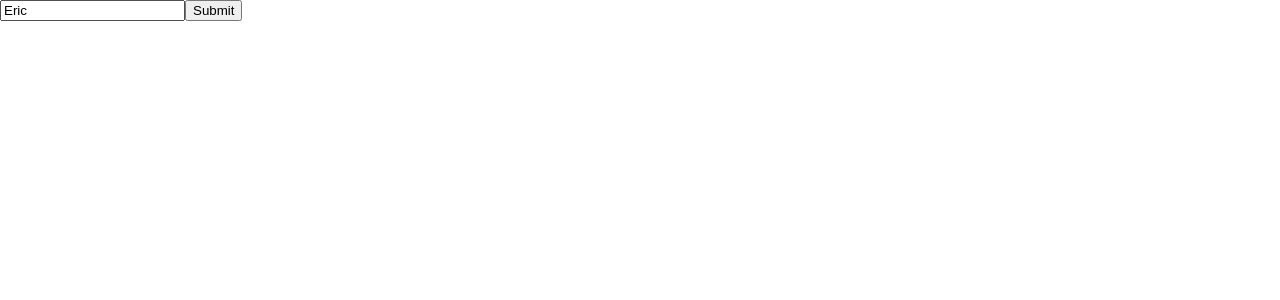
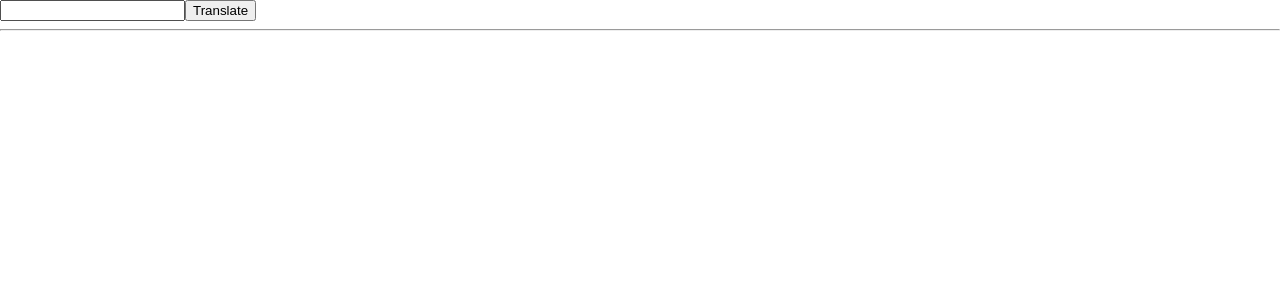
Before and after one commit to ericnakaw/curso-iniciando-com-reactjs, a React (Create React App) app: page / in a window 1280 px wide. Shown: the top 300 px of the page. Built offline with nearby package versions, Linux system fonts and the light colour scheme.

Commit message:
Fazendo um tradutor

```diff
--- /dev/null
+++ b/src/Translate.js
@@ -0,0 +1,56 @@
+import React, { Component } from 'react'
+
+class Translate extends Component
+{
+    constructor(props){
+        super(props)
+
+        this.state = {
+            text_to_translate: '',
+            text_translated:''
+        }
+
+        this.handleChangeTextTranslated = this.handleChangeTextTranslated.bind(this)
+        this.handleClick = this.handleClick.bind(this)
+
+    }
+
+    handleChangeTextTranslated(e){
+        return this.setState({
+            text_to_translate: e.target.value
+        })
+    }
+
+    handleClick(){
+        fetch('http://localhost:9000/translate',{
+            method: 'POST',
+            headeres: {
+                'Accept': 'application/json',
+                'Content-Type': 'application/json'
+            },
+            body: JSON.stringify({
+                text: this.state.text_to_translate,
+                to: 'en'
+            })
+        })
+        .then((response) => response.json())
+        .then((data) => {
+            this.setState({
+                text_translated: data.text
+            })
+        })
+    }
+
+    render(){
+        return(
+            <div>
+                <input type="text" name="text_to_translate" value={this.state.text_to_translate} onChange={this.handleChangeTextTranslated} />
+                <button type="button" onClick={this.handleClick}>Translate</button>
+                <hr/>
+                <p>{this.state.text_translated}</p>
+            </div>
+        )
+    }
+}
+
+export default Translate
--- a/src/index.js
+++ b/src/index.js
@@ -4,14 +4,16 @@ import './index.css';
 //import App from './App';
 //import registerServiceWorker from './registerServiceWorker';
 
-// import HelloWorld from './HelloWorld'
-// import PropsValidation from './PropsValidation'
+import HelloWorld from './HelloWorld'
+import PropsValidation from './PropsValidation'
 import Events from './Events'
+import Translate from './Translate'
 
 ReactDOM.render(
     //<HelloWorld txt = 'Hello World from Eric'/>,
     // <PropsValidation name="Eric" age="36" height="1.66" />,
-    <Events />,
+    // <Events />,
+    <Translate />,
     document.getElementById("root")
 )
 
```
